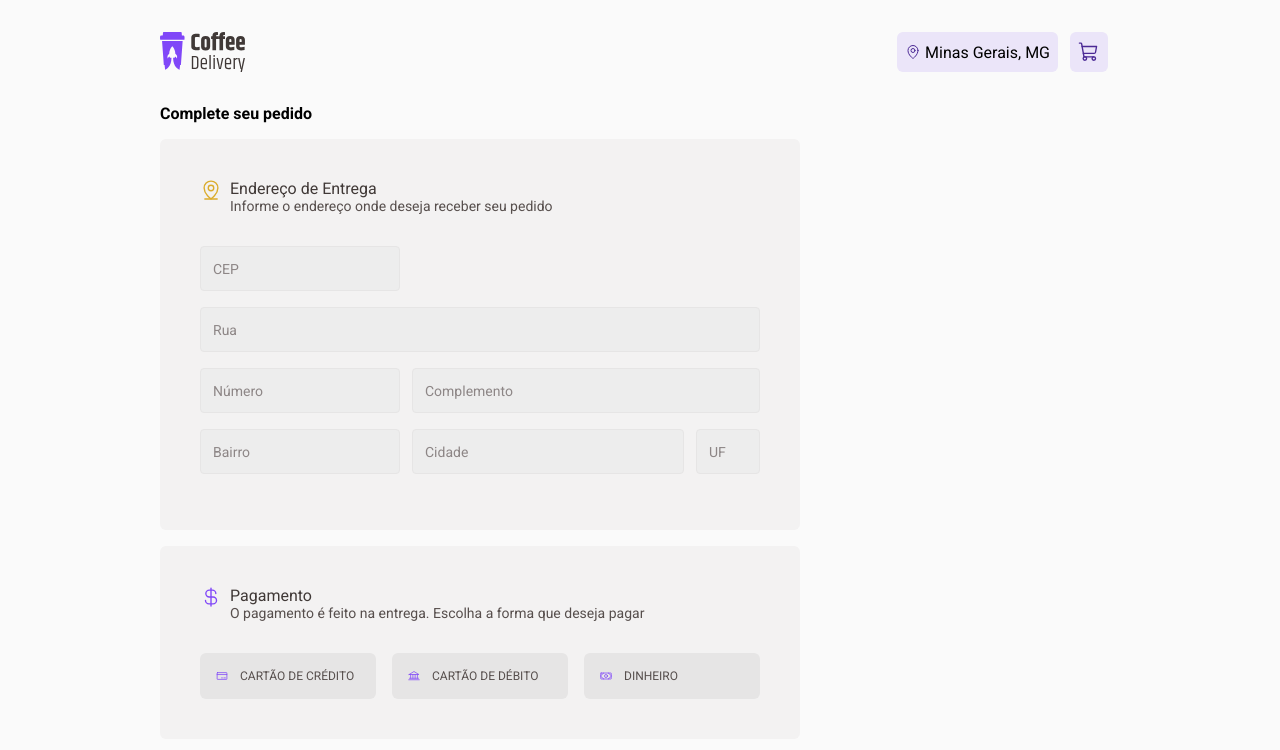
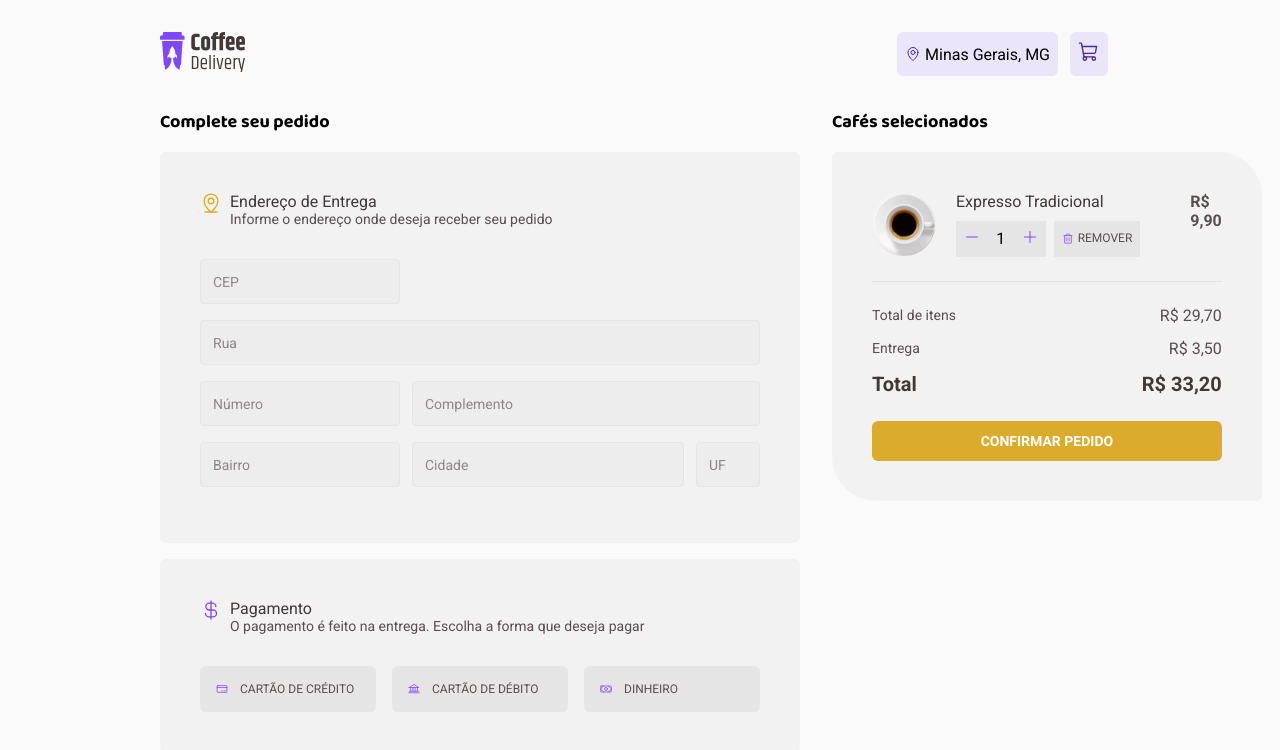
Before and after one commit to lucasveigaa/coffe-delivery, a React (Vite) app: page /checkout in a window 1280 px wide. Shown: the top 750 px of the page. Built offline with nearby package versions, Linux system fonts and the light colour scheme.

Commit message:
Finishing styles of component CartInformation

```diff
--- a/src/components/Header/index.tsx
+++ b/src/components/Header/index.tsx
@@ -1,18 +1,19 @@
 import { DivContainer, DivLocalization, HeaderContainer } from "./styles";
 import coffeLogo from "../../assets/coffe-logo.svg";
 import { MapPin, ShoppingCart } from "phosphor-react";
+import { Link } from "react-router-dom";
 
 export function Header() {
   return (
     <HeaderContainer>
-      <img src={coffeLogo} />
+      <Link to="/"><img src={coffeLogo} /></Link>
       <DivContainer>
         <DivLocalization>
           <MapPin />
           <span>Minas Gerais, MG</span>
         </DivLocalization>
         <DivLocalization>
-          <ShoppingCart size={22} />
+          <Link to="/checkout"><ShoppingCart size={22} /></Link>
         </DivLocalization>
       </DivContainer>
     </HeaderContainer>
--- a/src/pages/Checkout/components/CartInformation/index.tsx
+++ b/src/pages/Checkout/components/CartInformation/index.tsx
@@ -1,8 +1,52 @@
+import { Minus, Plus, Trash } from "phosphor-react";
+import ImgExpressoTradicional from "../../../..//assets/expresso-tradicional.svg";
+import {
+  ButtonValueCart,
+  DivAddAndRemoveItemCart,
+  DivContainerItemCart,
+  DivSubContainerItemCart,
+  DivValueCart,
+  DivValueItemCart,
+  Main,
+  SpanNameItemCart,
+} from "./styled";
 
+export function CartInformation() {
+  return (
+    <Main>
+      <DivContainerItemCart>
+        <DivSubContainerItemCart>
+          <img src={ImgExpressoTradicional} />
+          <div>
+            <SpanNameItemCart>Expresso Tradicional</SpanNameItemCart>
+            <DivAddAndRemoveItemCart>
+              <button>{<Minus />}</button>
+              <span>1</span>
+              <button>{<Plus />}</button>
 
-
-export function CartInformation(){
-    return(
-        <h1>Cart Information</h1>
-    )
+              <button>{<Trash />} REMOVER</button>
+            </DivAddAndRemoveItemCart>
+          </div>
+        </DivSubContainerItemCart>
+        <DivValueItemCart>
+          <span>R$ 9,90</span>
+        </DivValueItemCart>
+      </DivContainerItemCart>
+      <div>
+        <DivValueCart>
+          <span>Total de itens</span>
+          <span>R$ 29,70</span>
+        </DivValueCart>
+        <DivValueCart>
+          <span>Entrega</span>
+          <span>R$ 3,50</span>
+        </DivValueCart>
+        <DivValueCart>
+          <strong>Total</strong>
+          <strong>R$ 33,20</strong>
+        </DivValueCart>
+        <ButtonValueCart>CONFIRMAR PEDIDO</ButtonValueCart>
+      </div>
+    </Main>
+  );
 }
--- /dev/null
+++ b/src/pages/Checkout/components/CartInformation/styled.ts
@@ -0,0 +1,119 @@
+import styled from "styled-components";
+
+export const Main = styled.main`
+  margin-top: 1rem;
+
+  gap: 1.5rem;
+  padding: 2.5rem;
+  background: ${(props) => props.theme["base-card"]};
+  border-radius: 6px 44px;
+
+  display: flex;
+  flex-direction: column;
+`;
+
+export const DivContainerItemCart = styled.div`
+  display: flex;
+  padding-bottom: 1.5rem;
+
+  border-bottom: 1px solid ${(props) => props.theme["base-button"]};
+`;
+
+export const DivSubContainerItemCart = styled.div`
+  display: flex;
+  /* justify-content: space-between; */
+  gap: 1.25rem;
+
+  img {
+    width: 4rem;
+  }
+`;
+
+export const SpanNameItemCart = styled.span`
+  line-height: 1.3;
+  color: ${(props) => props.theme["base-subtitle"]};
+`;
+
+export const DivAddAndRemoveItemCart = styled.div`
+  margin-top: 0.5rem;
+  display: flex;
+
+  svg {
+    color: ${(props) => props.theme["purple"]};
+  }
+
+  svg:hover {
+    color: ${(props) => props.theme["purple-dark"]};
+  }
+
+  button {
+    background: ${(props) => props.theme["base-button"]};
+    padding: 0.5rem;
+    border: 0;
+  }
+
+  button:last-child {
+    margin-left: 0.5rem;
+    font-size: 0.75rem;
+    color: ${(props) => props.theme["base-text"]};
+    line-height: 1.6;
+
+    display: flex;
+    align-items: center;
+    gap: 0.25rem;
+  }
+
+  button:last-child:hover {
+    background: ${(props) => props.theme["base-hover"]};
+  }
+
+  span {
+    background: ${(props) => props.theme["base-button"]};
+    padding: 0.52rem;
+  }
+`;
+
+export const DivValueItemCart = styled.div`
+  margin-left: 3.125rem;
+
+  span {
+    font-weight: 700;
+    color: ${(props) => props.theme["base-text"]};
+  }
+`;
+
+export const DivValueCart = styled.div`
+  display: flex;
+  justify-content: space-between;
+  line-height: 1.3;
+  color: ${(props) => props.theme["base-text"]};
+
+  span {
+    margin-bottom: 0.75rem;
+  }
+
+  span:first-child {
+    font-size: 0.875rem;
+  }
+
+  strong {
+    font-size: 1.25rem;
+    color: ${(props) => props.theme["base-subtitle"]};
+    margin-bottom: 1.5rem;
+  }
+`;
+
+export const ButtonValueCart = styled.button`
+  width: 100%;
+  background: ${(props) => props.theme["yellow"]};
+  border-radius: 6px;
+  padding: 0.75rem 0.5rem;
+  color: ${(props) => props.theme["white"]};
+  border: 0;
+  font-size: 0.875rem;
+  font-weight: 700;
+
+  &:hover {
+    background: ${(props) => props.theme["yellow-dark"]};
+  }
+`;
--- a/src/pages/Checkout/components/CheckoutInformation/index.tsx
+++ b/src/pages/Checkout/components/CheckoutInformation/index.tsx
@@ -19,12 +19,15 @@ import {
   TitleDivAddress,
 } from "./styled";
 
+import { useTheme } from "styled-components";
+
 export function CheckoutInformation() {
+  const theme = useTheme();
   return (
     <div>
       <DivAddress>
         <DivTitleSubtitleAddress>
-          <MapPinLine color='#DBAC2C'/>
+          <MapPinLine color={theme.yellow} />
           <div>
             <TitleDivAddress>Endereço de Entrega</TitleDivAddress>
             <SubTitleDivAddress>
--- a/src/pages/Checkout/index.tsx
+++ b/src/pages/Checkout/index.tsx
@@ -1,17 +1,18 @@
 import { CartInformation } from "./components/CartInformation";
 import { CheckoutInformation } from "./components/CheckoutInformation";
+import { Main, TitleCheckouts } from "./styled";
 
 export function Checkout() {
   return (
-    <main>
+    <Main>
       <div>
-        <strong>Complete seu pedido</strong>
+        <TitleCheckouts>Complete seu pedido</TitleCheckouts>
         <CheckoutInformation />
       </div>
-      {/* <div>
-        <strong>Cafés selecionados</strong>
-        <CartInformation /> */}
-      {/* </div> */}
-    </main>
+      <div>
+        <TitleCheckouts>Cafés selecionados</TitleCheckouts>
+        <CartInformation />
+      </div>
+    </Main>
   );
 }
--- a/src/pages/Checkout/styled.ts
+++ b/src/pages/Checkout/styled.ts
@@ -0,0 +1,12 @@
+import styled from "styled-components";
+
+export const Main = styled.main`
+  display: flex;
+  gap: 2rem;
+`;
+
+export const TitleCheckouts = styled.strong`
+  font-family: "Baloo 2", cursive;
+  font-size: 1.125rem;
+  font-weight: 700;
+`;
--- a/src/pages/Home/components/ItemCart/index.tsx
+++ b/src/pages/Home/components/ItemCart/index.tsx
@@ -11,6 +11,7 @@ import {
   ValueDiv,
 } from "./styles";
 import { Minus, Plus } from "phosphor-react";
+import { Link } from "react-router-dom";
 
 interface ItemCartProps {
   imgItem: string;
@@ -47,7 +48,7 @@ export function ItemCart({
             <span>1</span>
             <button>{<Plus />}</button>
           </div>
-          <img src={cartWhiteBackPurpleDark} />
+          <Link to="/checkout"><img src={cartWhiteBackPurpleDark} /></Link>
         </DivAddToCart>
       </ItemInfos>
     </DivItem>
```
